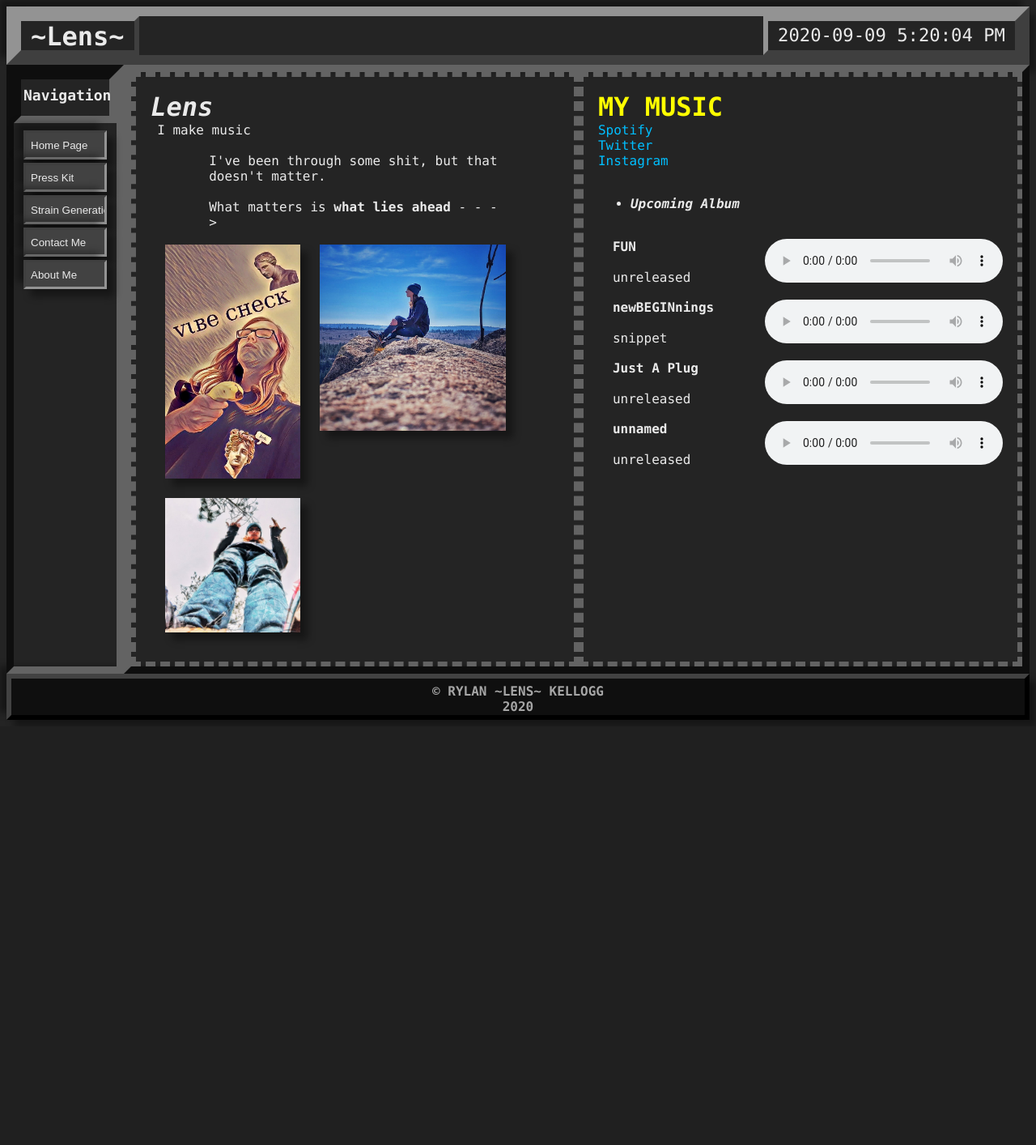
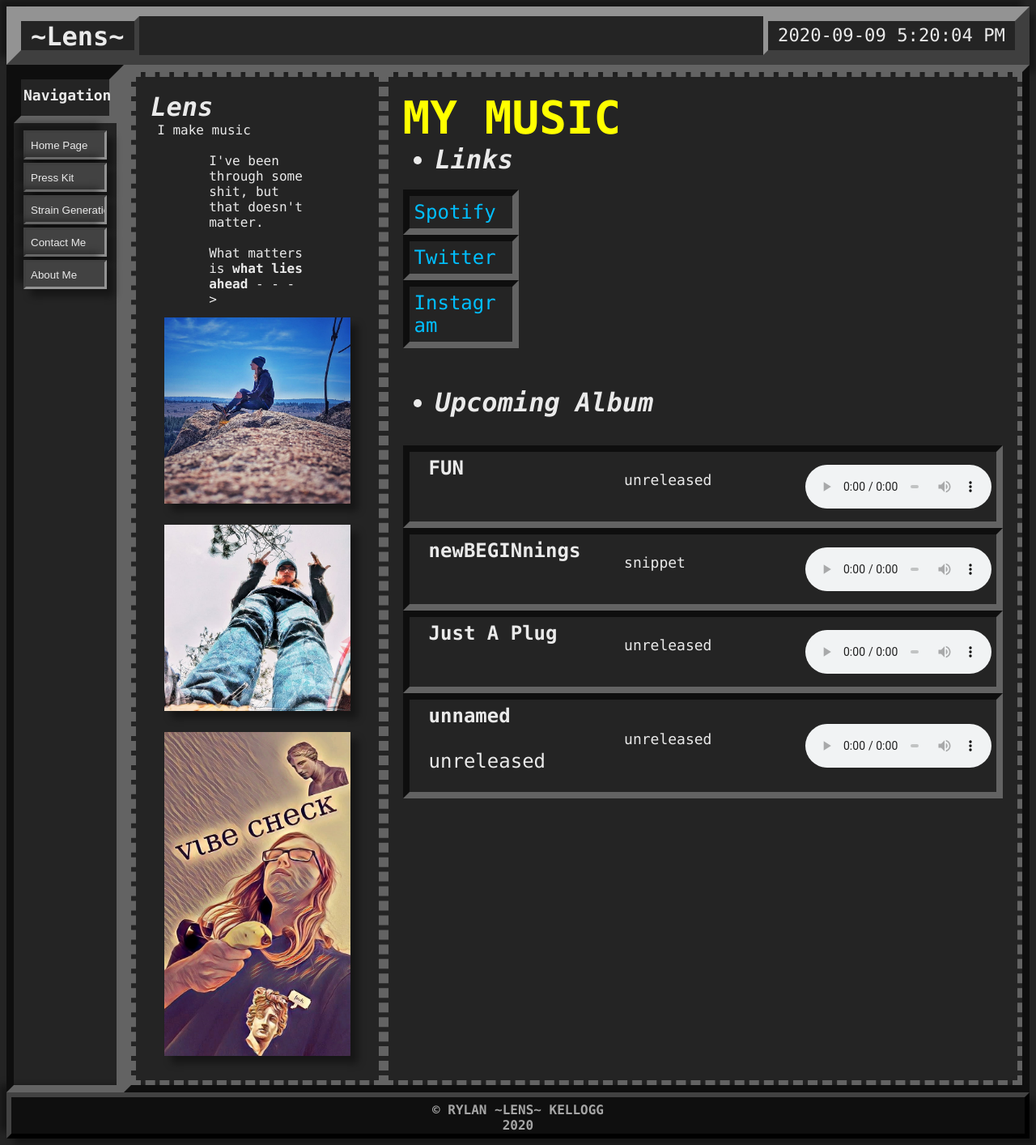
Before and after one commit to LensPlaysGames/LensSite, a PHP site: page /EPK.html in a window 1280 px wide. Shown: the whole page at 81% size. Before the commit the page ends 889 px from the top, so only its background shows below. Run offline with PHP 8.4, Linux system fonts and the light colour scheme.

Commit message:
EPK Update and bugfixes
Woot woot ig

```diff
--- a/CSS/StyleSheet1.css
+++ b/CSS/StyleSheet1.css
@@ -139,7 +139,7 @@ a {
 }
 
 audio {
-    min-width: 23vw;
+    min-width: 18vw;
 }
 
 
@@ -172,7 +172,10 @@ audio {
     max-width: 3vw;
 }
 
-
+.h_centered {
+    justify-content: center;
+    align-items: center;
+}
 
 .twocolumngridcontainer {
     display: grid;
@@ -236,7 +239,7 @@ audio {
 }
 
 .medmar {
-    margin: 6px;
+    margin: 1vw;
 }
 
 .nomar {
@@ -256,6 +259,14 @@ audio {
 }
 
 
+
+.txtxxhuge {
+    font-size: 72px;
+}
+
+.txtxhuge {
+    font-size: 56px;
+}
 
 .txthuge {
     font-size: xx-large;
@@ -286,7 +297,7 @@ audio {
 }
 
 .txtindent {
-    text-indent: -4em;
+    text-indent: -4rem;
     padding: 72px;
     padding-top: 0px;
 }
--- a/EPK.html
+++ b/EPK.html
@@ -1,6 +1,7 @@
 <!DOCTYPE html>
 <html>
 <head>
+	<meta name="viewport" content="width=device-width, initial-scale = 1.0" />
 	<meta charset="UTF-8" />
 	<title>~Lens~ Electronic Press Kit</title>
 	<link rel="stylesheet" href="CSS/StyleSheet1.css">
@@ -29,37 +30,48 @@
 					What matters is <strong>what lies ahead</strong>
 					- - - >
 				</span>
-				<div class="twocolumngridcontainer automar lrgpadding">
-					<img src="img/lens-high.jpg" class="imgkeepaspect nopadding" />
-					<img src="img/lens-yeah.jpg" class="imgkeepaspect smlmidwidth nopadding grid2ndrow" />
-					<img src="img/lens-vibe.jpg" class="imgkeepaspect smlmidwidth nopadding grid1strow grid1stcolumn" />
+				<div class="flexcolumn h_centered">
+					<img src="img/lens-high.jpg" class="imgkeepaspect medmar" />
+					<img src="img/lens-yeah.jpg" class="imgkeepaspect medmar" />
+					<img src="img/lens-vibe.jpg" class="imgkeepaspect medmar" />
 				</div>
 			</div>
 
 			<div class="contentcont">
-				<h2 id="txt_MYMUSIC" class="txthuge nomar">MY MUSIC</h2>
-				<div class="flexcolumn bottommar">
-					<a href="https://open.spotify.com/artist/0XZaLnVbuh6TvIWbRdGRfb">Spotify</a>
-					<a href="https://twitter.com/Lens_Rap">Twitter</a>
-					<a href="https://www.instagram.com/lens_rap">Instagram</a>
+				<h2 id="txt_MYMUSIC" class="txtxhuge nomar">MY MUSIC</h2>
+				<div class="flexcolumn txthuge">
+					<ul class="nobtmpadding nomar"><li><h4 class="bottommar txthuge"><cite>Links</cite></h4></li></ul>
+					<div style="border: 1vmin inset #636363;" class="txtxlrg medpadding smlwidth">
+						<a href="https://open.spotify.com/artist/0XZaLnVbuh6TvIWbRdGRfb">Spotify</a>
+					</div>
+					<div style="border: 1vmin inset #636363;" class="txtxlrg medpadding smlwidth">
+						<a href="https://twitter.com/Lens_Rap">Twitter</a>
+					</div>
+					<div style="border: 1vmin inset #636363;" class="txtxlrg medpadding smlwidth">
+						<a href="https://www.instagram.com/lens_rap">Instagram</a>
+					</div>
 				</div>
 
-				<div class="flexcolumn">
-					<ul><li><h4 class="bottommar"><cite>Upcoming Album</cite></h4></li></ul>
-					<div class="flexrow">
-						<span class="contenttxt noshadow noborder" style=" min-width: 12vw;"><strong>FUN</strong><br />unreleased</span>
+				<div class="flexcolumn" style="padding-top: 4vh;">
+					<ul><li class="txthuge txtnoindent"><h4 class="bottommar"><cite>Upcoming Album</cite></h4></li></ul>
+					<div style="border: 1vmin inset #636363; justify-content: center; align-items: center; text-align: left;" class="flexrow medpadding">
+						<span class="contenttxt txtxlrg noshadow noborder" style=" min-width: 12vw;"><strong>FUN</strong><br /></span>
+						<span class="contenttxt txtlrg noshadow noborder" style=" min-width: 12vw;">unreleased</span>
 						<audio src="audio/FUNfullmix.mp3" controls>AUDIO UNSUPPORTED BY YOUR BROWSER</audio>
 					</div>
-					<div class="flexrow">
-						<span class="contenttxt noshadow noborder" style=" min-width: 12vw;"><strong>newBEGINnings</strong><br />snippet</span>
+					<div style="border: 1vmin inset #636363; justify-content: center; align-items: center; text-align: left;" class="flexrow medpadding">
+						<span class="contenttxt txtxlrg noshadow noborder" style=" min-width: 12vw;"><strong>newBEGINnings</strong><br /></span>
+						<span class="contenttxt txtlrg noshadow noborder" style=" min-width: 12vw;">snippet</span>
 						<audio src="audio/newBEGINnings.mp3" controls>AUDIO UNSUPPORTED BY YOUR BROWSER</audio>
 					</div>
-					<div class="flexrow">
-						<span class="contenttxt noshadow noborder" style=" min-width: 12vw;"><strong>Just A Plug</strong><br />unreleased</span>
+					<div style="border: 1vmin inset #636363; justify-content: center; align-items: center; text-align: left;" class="flexrow medpadding">
+						<span class="contenttxt txtxlrg noshadow noborder" style=" min-width: 12vw;"><strong>Just A Plug</strong><br /></span>
+						<span class="contenttxt txtlrg noshadow noborder" style=" min-width: 12vw;">unreleased</span>
 						<audio src="audio/JustAPlugVocalsMix.mp3" controls>AUDIO UNSUPPORTED BY YOUR BROWSER</audio>
 					</div>
-					<div class="flexrow">
-						<span class="contenttxt noshadow noborder" style="min-width: 12vw;"><strong>unnamed</strong><br />unreleased</span>
+					<div style="border: 1vmin inset #636363; justify-content: center; align-items: center; text-align: left;" class="flexrow medpadding">
+						<span class="contenttxt txtxlrg noshadow noborder" style="min-width: 12vw;"><strong>unnamed</strong><br />unreleased</span>
+						<span class="contenttxt txtlrg noshadow noborder" style="min-width: 12vw;">unreleased</span>
 						<audio src="audio/YouKnowmix.mp3" controls>AUDIO UNSUPPORTED BY YOUR BROWSER</audio>
 					</div>
 				</div>
--- a/StrainNameGenerator.html
+++ b/StrainNameGenerator.html
@@ -1,6 +1,7 @@
 <!DOCTYPE html>
 <html>
 <head>
+	<meta name="viewport" content="width=device-width, initial-scale = 1.0" />
 	<meta charset="UTF-8" />
 	<title>Strain Gen by Lens</title>
 	<link rel="stylesheet" href="CSS/StyleSheet1.css" />
--- a/contact.html
+++ b/contact.html
@@ -1,6 +1,7 @@
 <!DOCTYPE html>
 <html>
 <head>
+	<meta name="viewport" content="width=device-width, initial-scale = 1.0" />
 	<meta charset="UTF-8" />
 	<title>Contact Lens</title>
 	<link rel="stylesheet" href="CSS/StyleSheet1.css" />
@@ -35,8 +36,8 @@
 	<script src="JS/jquery-3.5.1.min.js"></script>
 	<script>
 		$(function () {
-			$("#div_header").load("Header.html");  // REQUIRES <div id="div_header" class="head"></div> in HTML
-			$("#div_sidebar").load("Sidebar.html"); // REQUIRES <div id="div_sidebar" class="sidebar"></div> in HTML
+			$("#div_header").load("Header.html");
+			$("#div_sidebar").load("Sidebar.html");
 		});
 	</script>
 	<script src="JS/contact.js"></script>
--- a/index.html
+++ b/index.html
@@ -1,6 +1,7 @@
 <!DOCTYPE html>
 <html>
 <head>
+	<meta name="viewport" content="width=device-width, initial-scale = 1.0" />
 	<meta charset="UTF-8" />
 	<title>Lens IS me</title>
 	<link rel="stylesheet" href="CSS/StyleSheet1.css">
```
Also changed, not shown: about.html (+8 -3 lines).
